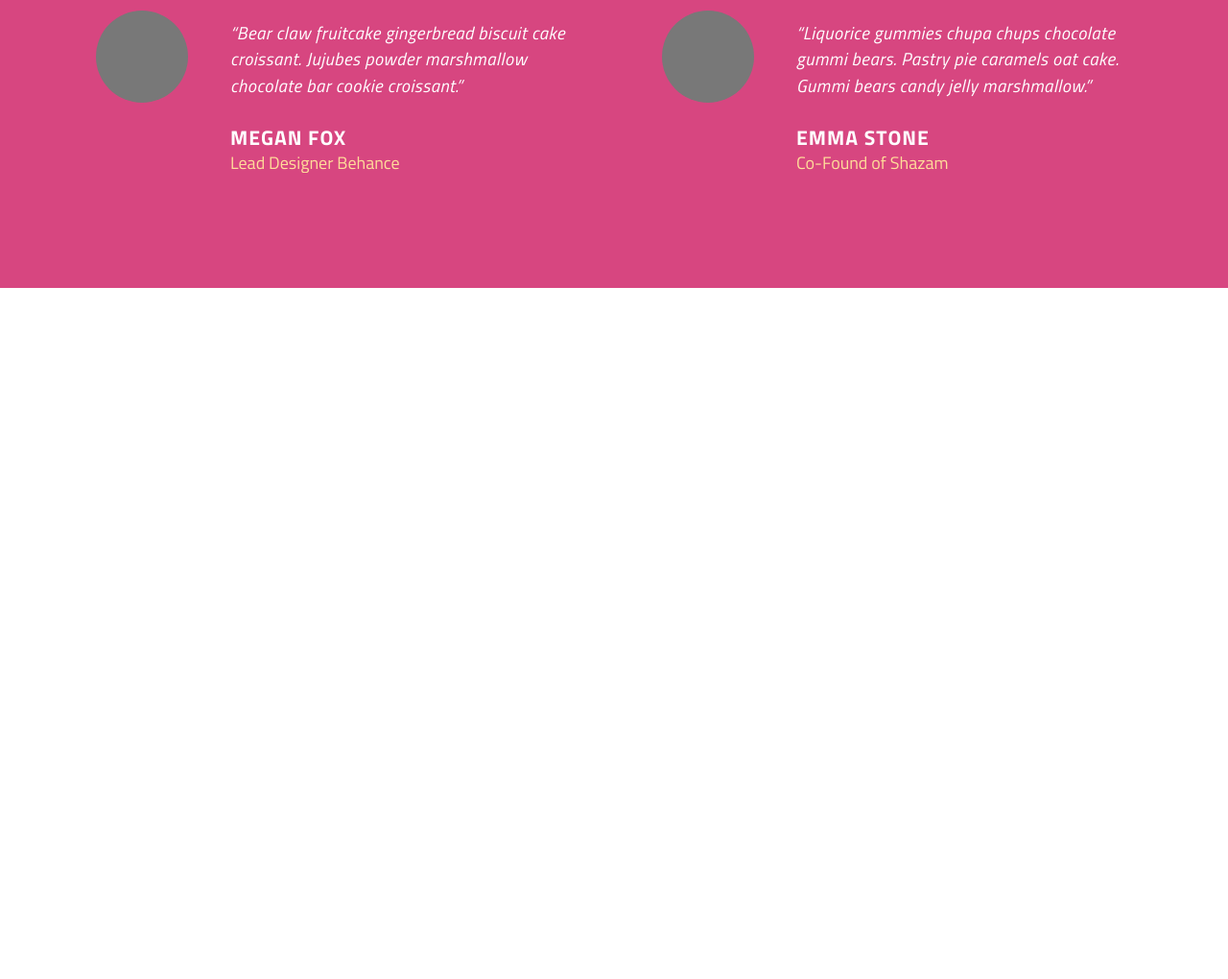
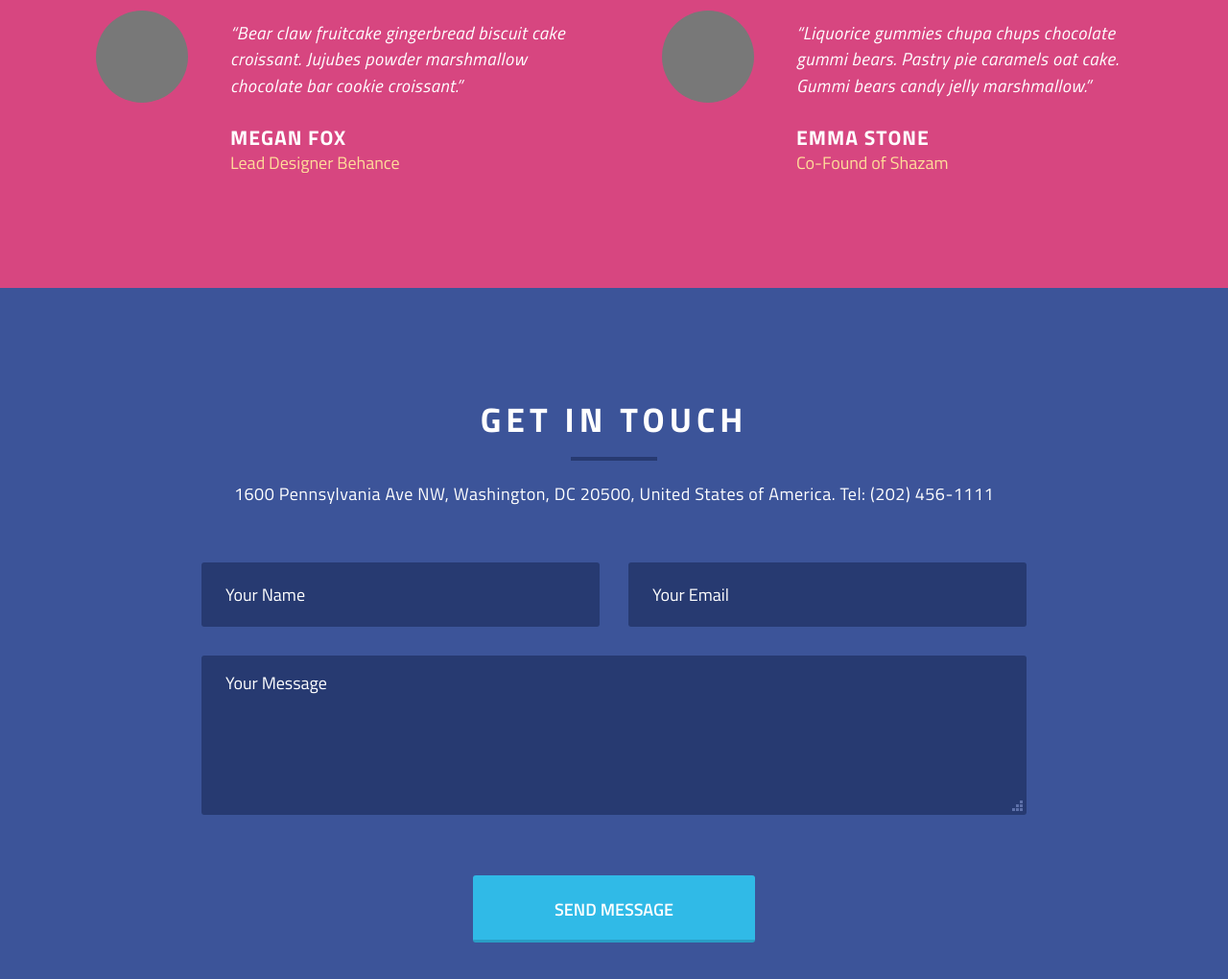
Before and after one commit to MarekM09/CudaPortfolio, a plain HTML site: page index.html in a window 1280 px wide. Shown: the part 4892-5912 px from the top of the page at 96% size. Before the commit the page ends 5192 px from the top, so only its background shows below. Drawn offline with Linux system fonts and the light colour scheme.

Commit message:
Code and style contact section

```diff
--- a/css/style.css
+++ b/css/style.css
@@ -321,3 +321,61 @@ h4 {
 	line-height: 1.33rem;
 	color: #ffdd99;
 }
+#contact {
+	background-color: #3c5499;
+}
+.contact-header .head-para {
+	max-width: 900px;
+}
+.contact-header .short-line {
+	background-color: #273a71;
+}
+form {
+	margin: 0 auto;
+	margin-top: 60px;
+	max-width: 860px;
+}
+input,
+textarea {
+	font: inherit;
+	color: #ffffff;
+	width: 415px;
+	border: none;
+	border-radius: 3px;
+	background-color: #273a71;
+	padding: 20px 25px;
+}
+textarea {
+	font: inherit;
+	width: 860px;
+	margin-top: 30px;
+}
+::-webkit-resizer {
+  background-image: url("../img/resize-icon.png");
+  background-repeat: no-repeat;
+}
+::-webkit-input-placeholder {
+    color: #ffffff;
+}
+::-moz-placeholder { /* Mozilla Firefox 19+ */
+   color:    #ffffff;
+   opacity:  1;
+}
+:-ms-input-placeholder { /* Internet Explorer 10-11 */
+   color:    #ffffff;
+}
+form button {
+	color: #ffffff;
+	width: 294px;
+	height: 70px;
+	font: inherit;
+	font-weight: 600;
+	text-transform: uppercase;
+	background-color: #30bae7;
+	border: none;
+	border-radius: 3px;
+	border-bottom: 3px solid #299ec5;
+	margin-top: 60px;
+	line-height: 70px;
+	cursor: pointer;
+}
--- a/index.html
+++ b/index.html
@@ -273,6 +273,21 @@
             </div>
         </div>
     </section>
+    <section id="contact">
+        <div class="container">
+            <header class="contact-header">
+                <h2>Get in touch</h2>
+                <hr class="short-line">
+                <p class="head-para">1600 Pennsylvania Ave NW, Washington, DC 20500, United States of America. Tel: (202) 456-1111</p>
+            </header>
+            <form action="" method="get">
+                <input class="left" type="text" placeholder="Your Name">
+                <input class="right" type="email" placeholder="Your Email">
+                <textarea name="" id="" rows="7" placeholder="Your Message"></textarea>
+                <button>Send message</button>
+            </form>
+        </div>
+    </section>
 </body>
 
 </html>
```
Also changed, not shown: img/resize-icon.png (added).
